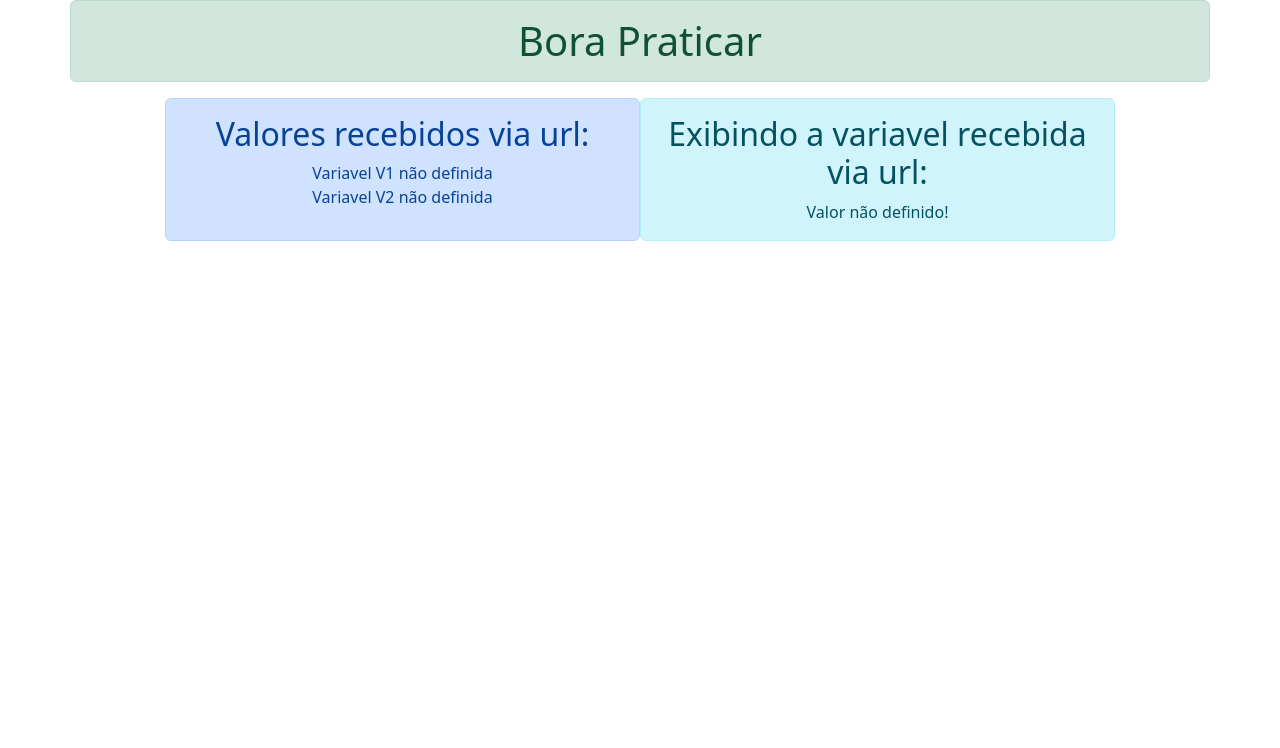
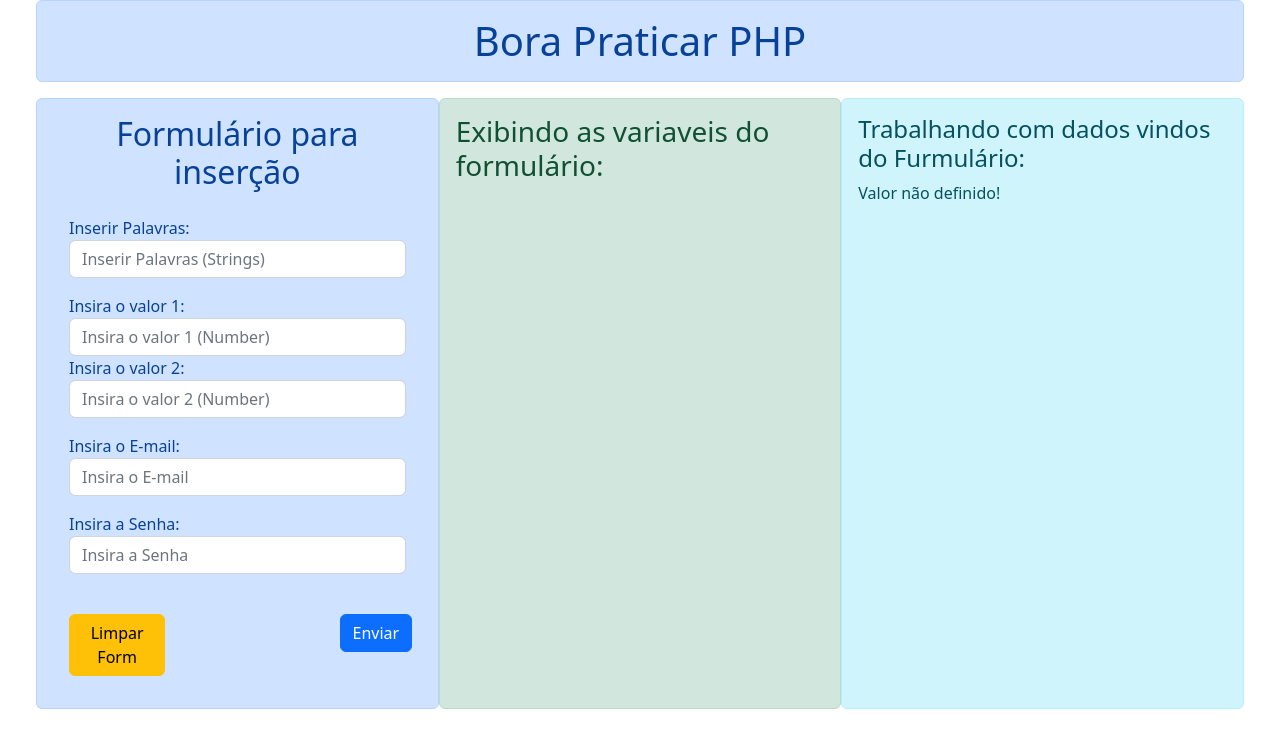
Before and after one commit to ninojp/PHP_Testes, a PHP site: page /testando.php in a window 1280 px wide. Shown: the top 748 px of the page. Run offline with PHP 8.4, Linux system fonts and the light colour scheme; data that the repository does not hold is empty.

Commit message:
mudando as estruturas

```diff
--- a/public/testando.php
+++ b/public/testando.php
@@ -9,37 +9,62 @@
 </head>
 <body>
     <?php
-        if (isset($_GET['v1'])) {
-            $v_valor1=$_GET['v1'];
-        }
-        if (isset($_GET['v2'])) {
-            $v_valor2=$_GET['v2'];
-        }
+        # Recebendo os dados do FORMULÁRIO via _POST
+        if (isset($_POST['input_words'])) {$v_string=$_POST['input_words'];}
+        if (isset($_POST['input_number_1'])) {$v_number1=$_POST['input_number_1'];}
+        if (isset($_POST['input_number_2'])) {$v_number2=$_POST['input_number_2'];}
+        if (isset($_POST['input_email'])) {$v_email=$_POST['input_email'];}
+        if (isset($_POST['input_password'])) {$v_password=$_POST['input_password'];}
     ?>
-    <div class="container text-center">
+    <div class="container-fluid ps-5 pe-5">
         <div class="row justify-content-center">
-            <h1 class="alert alert-success">Bora Praticar</h1>
-            <div class="col-5 alert alert-primary">
-            <h2>Valores recebidos via url:</h2>
-                <?php if(isset($v_valor1)){
-                    echo "O valor da variavel 1 é: $v_valor1 <br>";
-                }else{
-                    echo "Variavel V1 não definida <br>";
-                }
-                if(isset($v_valor2)){
-                    echo "O valor da variavel 2 é: $v_valor2 <br>";
-                }else{
-                    echo "Variavel V2 não definida <br>";
-                }?>
+            <h1 class="alert alert-primary text-center">Bora Praticar PHP</h1>
+            <div class="col-4 alert alert-primary">
+            <h2 class="text-center">Formulário para inserção</h2>
+            <form class="p-3" method="POST" name="form_insert" action="">
+                <div class="mb-3">
+                    <label class="form-label mb-0 pb-0" for="input_words">Inserir Palavras:</label>
+                    <input id="input_words" name="input_words" class="form-control" type="text" placeholder="Inserir Palavras (Strings)">
+                </div>
+                <div class="mb-3">
+                    <label class="form-label mb-0 pb-0" for="input_number_1">Insira o valor 1:</label>
+                    <input id="input_number_1" name="input_number_1" class="form-control" type="number" placeholder="Insira o valor 1 (Number)">
+                    <label class="form-label mb-0 pb-0" for="input_number_2">Insira o valor 2:</label>
+                    <input id="input_number_2" name="input_number_2" class="form-control" type="number" placeholder="Insira o valor 2 (Number)">
+                </div>
+                <div class="mb-3">
+                    <label class="form-label mb-0 pb-0" for="input_email">Insira o E-mail:</label>
+                    <input id="input_email" name="input_email" class="form-control" type="email" placeholder="Insira o E-mail">
+                </div>
+                <div class="mb-3">
+                    <label class="form-label mb-0 pb-0" for="input_password">Insira a Senha:</label>
+                    <input id="input_password" name="input_password" class="form-control" type="password" placeholder="Insira a Senha">
+                </div>
+                <div class="row justify-content-between">
+                    <div class="mt-4 col-4">
+                        <button class="btn btn-warning" type="reset">Limpar Form</button>
+                    </div>
+                    <div class="mt-4 col-3">
+                        <button class="btn btn-primary" type="submit">Enviar</button>
+                    </div>
+                </div>
+            </form>
             </div>
-            <div class="col-5 alert alert-info">
-            <h2>Exibindo a variavel recebida via url:</h2>
-                <?php if(isset($v_valor1) || ($v_valor2)){
-                    $v_soma= $v_valor1 + $v_valor2;
+            <div class="col-4 alert alert-success">
+                <?php # Verificando e exibindo os dados recebidos do formulario
+                echo "<h3>Exibindo as variaveis do formulário:</h3><br>";
+                if(isset($v_string)){echo "O Texto é: $v_string<br>";}
+                if(isset($v_number1)){echo "O Primeiro numero é: $v_number1<br>";}
+                if(isset($v_number2)){echo "O Segundo numero é: $v_number2<br>";}
+                if(isset($v_email)){echo "O E-mail é: $v_email<br>";}
+                if(isset($v_password)){echo "A Senha é: $v_password<br>";}
+                ?>
+            </div>
+            <div class="col-4 alert alert-info">
+                <h4>Trabalhando com dados vindos do Furmulário:</h4>
+                <?php if(isset($v_number1) and ($v_number2)){$v_soma= $v_number1 + $v_number2;
                     echo "A Soma de V1 + V2 é: $v_soma <br>";
-                }else{
-                    echo "Valor não definido!";
-                }?>
+                }else{echo "Valor não definido!";}?>
             </div>
         </div>
     </div>
```
Also changed, not shown: public/index.php (+4 -43 lines), public/nav_top.php (added, +52 -0 lines).
